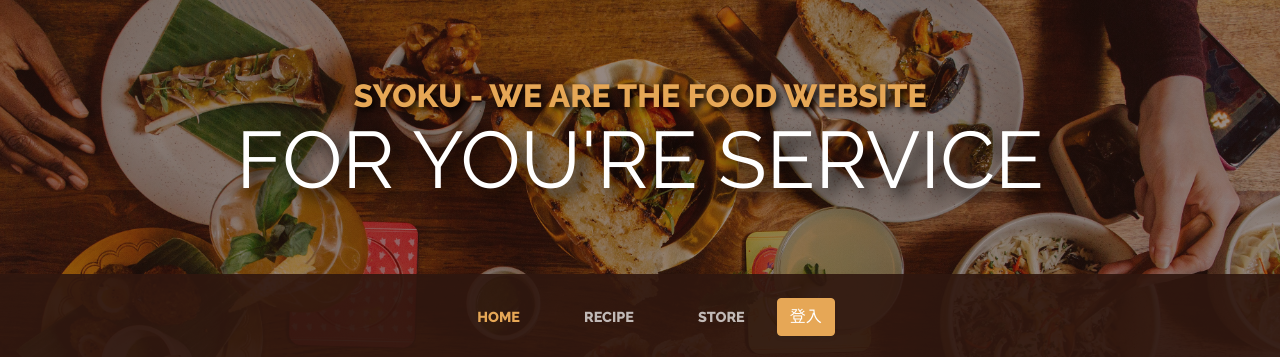
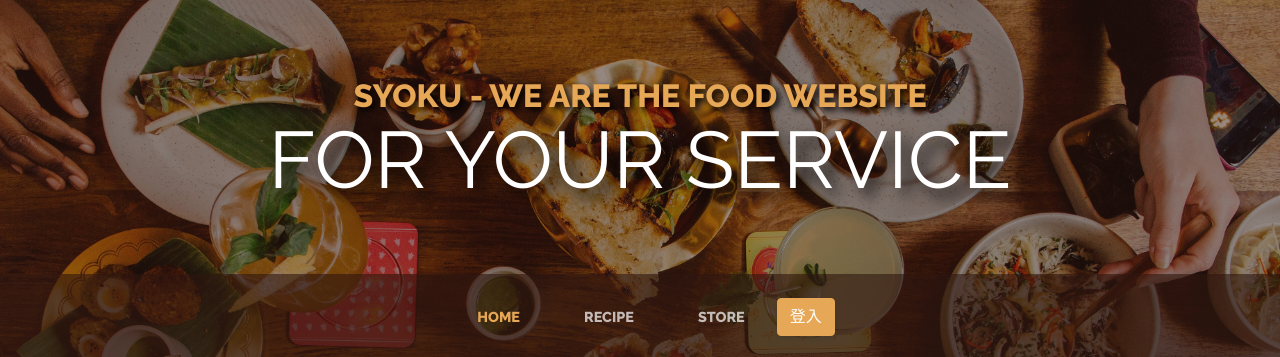
Before and after one commit to gary1209/syoku, a Django app: page /gary/ in a window 1280 px wide. Shown: the top 357 px of the page. Run offline with Django 3.2, Linux system fonts and the light colour scheme; some libraries are stand-ins or nearby versions.

Commit message:
版面再次更新
更新圖片以及明暗度

```diff
--- a/templates/base.html
+++ b/templates/base.html
@@ -2,11 +2,12 @@
 <!DOCTYPE html>
 <html lang="en">
 <head>
-<title>Home</title>
+<title>SYOKU</title>
 <meta charset="utf-8">
 <meta name="viewport" content="width=device-width, initial-scale=1, shrink-to-fit=no">
 <meta name="description" content="">
 <meta name="author" content="">
+<link rel="icon" href="/static/images/food.png" >
 <!-- Bootstrap core CSS -->
 <link href="{% static 'styles/bootstrap.min.css' %}" rel="stylesheet">
 
--- a/templates/footer.html
+++ b/templates/footer.html
@@ -1,6 +1,6 @@
 {% load static %}
-<footer class="footer text-faded text-center py-5">
+<footer class="footer text-faded text-center py-5" style="background-color: rgba(47, 23, 15, .6);">
   <div class="container">
-    <p class="m-0 small">Copyright &copy; Your Website 2018</p>
+    <p class="m-0 small">Copyright &copy; GARY HSU 2018</p>
   </div>
 </footer>
--- a/templates/nav.html
+++ b/templates/nav.html
@@ -1,11 +1,12 @@
 {% load static %}
 <h1 class="site-heading text-center text-white d-none d-lg-block">
-  <span class="site-heading-upper text-primary mb-3" style="
-  text-shadow: black 0.1em 0.1em 0.2em">Syoku - wE aRe ThE fOoD WeBsItE</span>
+  <span class="site-heading-upper text-primary mb-3" style="text-shadow: black 0.1em 0.1em 0.2em">
+    Syoku - wE aRe ThE fOoD WeBsItE
+  </span>
   <span class="site-heading-lower" style="
-  text-shadow: black 0.1em 0.1em 0.2em;font-weight: 400;">FoR YoU'rE SeRvIcE</span>
+  text-shadow: black 0.1em 0.1em 0.2em;font-weight: 400;">FoR YoUr SeRvIcE</span>
 </h1>
-<nav class="navbar navbar-expand-lg navbar-dark py-lg-4" id="mainNav">
+<nav class="navbar navbar-expand-lg navbar-dark py-lg-4" id="mainNav" style="background-color: rgba(47, 23, 15, .6);">
   <div class="container">
     <a class="navbar-brand text-uppercase text-expanded font-weight-bold d-lg-none" href="">Syoku</a>
     <button class="navbar-toggler" type="button" data-toggle="collapse" data-target="#navbarResponsive" aria-controls="navbarResponsive" aria-expanded="false" aria-label="Toggle navigation">
```
Also changed, not shown: static/images/food.png (added).
